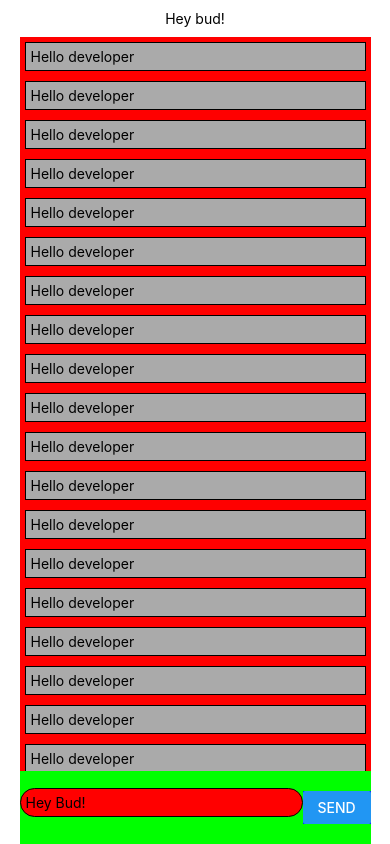
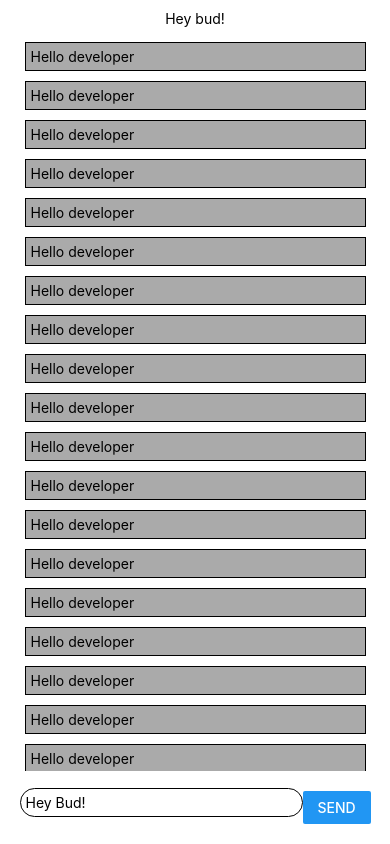
Before and after one commit to WanHrust/heybud-native, a React Native app: screen / in a window 390 px wide. Built offline with nearby package versions, Linux system fonts and the light colour scheme.

Commit message:
Removed debug colors

```diff
--- a/components/Chat.js
+++ b/components/Chat.js
@@ -179,13 +179,11 @@ const styles = StyleSheet.create({
   },
   listContainer: {
     flex: 1,
-    width: "90%",
-    backgroundColor: "#0f0",
+    width: "90%"
   },
   list: {
     flexGrow: 1,
-    justifyContent: "flex-end",
-    backgroundColor: "#f00",
+    justifyContent: "flex-end"
   },
   message: {
     margin: 5,
@@ -193,10 +191,9 @@ const styles = StyleSheet.create({
   inputContainer: {
     flex: 0.1,
     width: "100%",
-    alignItems: "center",
+    alignItems: "center"
   },
   input: {
-    width: "90%",
-    backgroundColor: "#0f0",
+    width: "90%"
   },
 });
--- a/components/Input.js
+++ b/components/Input.js
@@ -38,11 +38,9 @@ const styles = StyleSheet.create({
     borderWidth: 1,
     borderRadius: 20,
     padding: 5,
-    marginBottom: 10,
-    backgroundColor: "#f00"
+    marginBottom: 10
   },
   buttonContainer: {
-    flex: 0.2,
-    backgroundColor: "#00f"
-  },
+    flex: 0.2
+  }
 });
```
